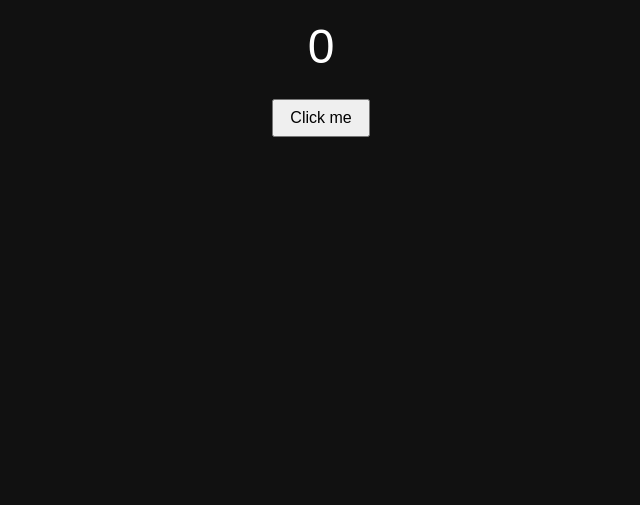
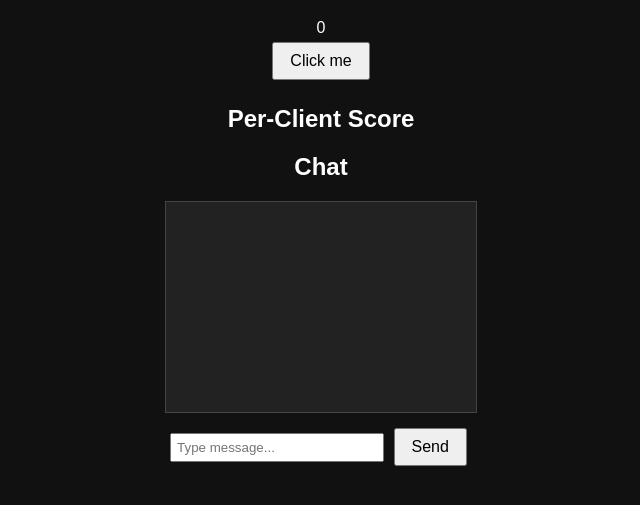
Before and after one commit to IsaacYeh2009/multiplayer-clicker, a website: page public/index.html in a window 1280 px wide. Shown: the part 61-566 px from the top of the page, without its empty margins (319-959 px from the left). Drawn offline with Linux system fonts and the light colour scheme.

Commit message:
Update index.html

```diff
--- a/public/index.html
+++ b/public/index.html
@@ -1,16 +1,23 @@
 <!DOCTYPE html>
 <html>
 <head>
-  <title>Multiplayer Clicker</title>
+  <title>Multiplayer Clicker + Chat</title>
   <link rel="stylesheet" href="style.css">
 </head>
 <body>
 
   <h1>Global Click Count</h1>
-  <div id="counter">0</div>
+  <div id="globalCounter">0</div>
   <button id="clickBtn">Click me</button>
 
-  <!-- MUST match the JS filename exactly -->
+  <h2>Per-Client Score</h2>
+  <div id="clientCounter"0></div>
+
+  <h2>Chat</h2>
+  <div id="chat"></div>
+  <input id="chatInput" placeholder="Type message..." />
+  <button id="sendBtn">Send</button>
+
   <script src="script.js"></script>
 
 </body>
```
